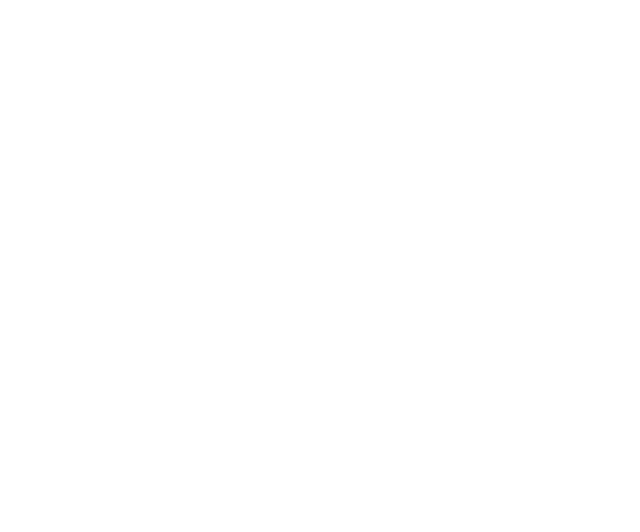
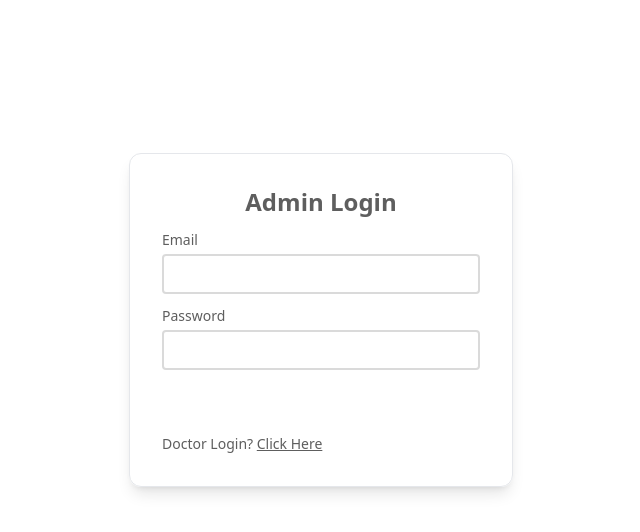
Before and after one commit to raslanrizvi/doctor-booking-mern, a React (Vite) app in the folder admin/: page / in a window 1280 px wide. Shown: the top 532 px of the page, without its empty margins (319-959 px from the left). Built offline with nearby package versions, Linux system fonts and the light colour scheme.

Commit message:
Completed Login UI

```diff
--- a/admin/src/pages/Login.jsx
+++ b/admin/src/pages/Login.jsx
@@ -1,10 +1,57 @@
-import React from "react"
+import React, { useState } from "react"
+import { assets } from "../assets/assets.js"
 
 const login = () => {
+  const [state, setState] = useState("Admin")
+
   return (
-    <div>
-      <div></div>
-    </div>
+    <form className='min-h-[80vh] flex items-center'>
+      <div className='flex flex-col gap-3 m-auto items-start p-8 min-w-[340] sm:min-w-96 border rounded-xl text-[#5E5E5E] text-sm shadow-lg'>
+        <p className='text-2xl font-semibold m-auto'>
+          <span className='text-primary'> {state} </span> Login
+        </p>
+        <div className='w-full'>
+          <p>Email</p>
+          <input
+            className='border-2 border-[#DADADA] rounded w-full p-2 mt-1'
+            type='email'
+            required
+          />
+        </div>
+        <div className='w-full'>
+          <p>Password</p>
+          <input
+            className='border-2 border-[#DADADA] rounded w-full p-2 mt-1'
+            type='password'
+            required
+          />
+        </div>
+        <button className='bg-primary text-white w-full py-2 rounded-md text-base'>
+          Login
+        </button>
+        {state === "Admin" ? (
+          <p>
+            Doctor Login?{" "}
+            <span
+              className='text-primary underline cursor-pointer'
+              onClick={() => setState("Doctor")}
+            >
+              Click Here
+            </span>
+          </p>
+        ) : (
+          <p>
+            Admin Login?{" "}
+            <span
+              className='text-primary underline cursor-pointer'
+              onClick={() => setState("Admin")}
+            >
+              Click Here
+            </span>
+          </p>
+        )}
+      </div>
+    </form>
   )
 }
 
```
